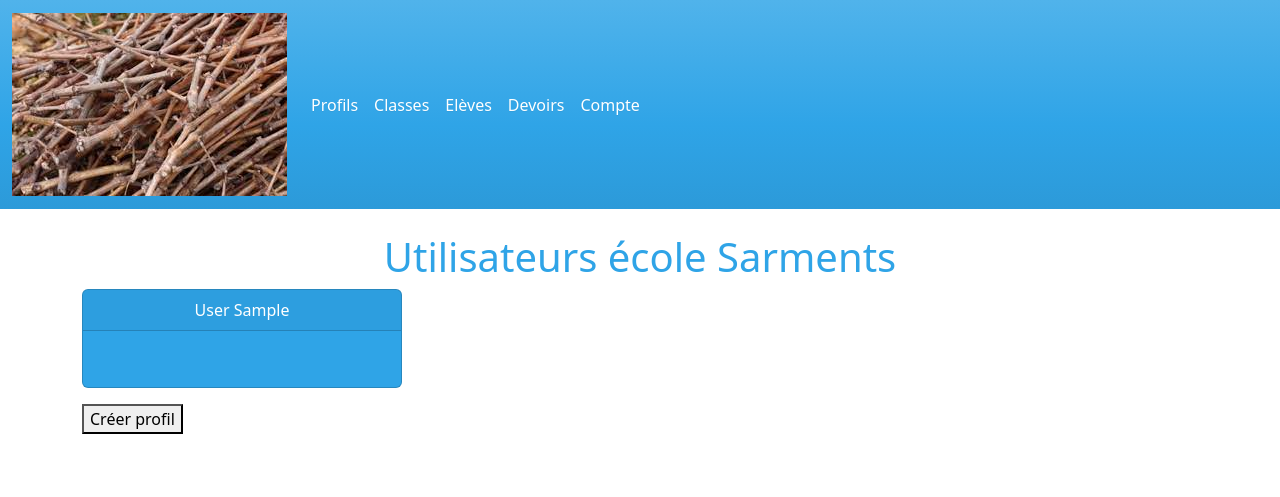
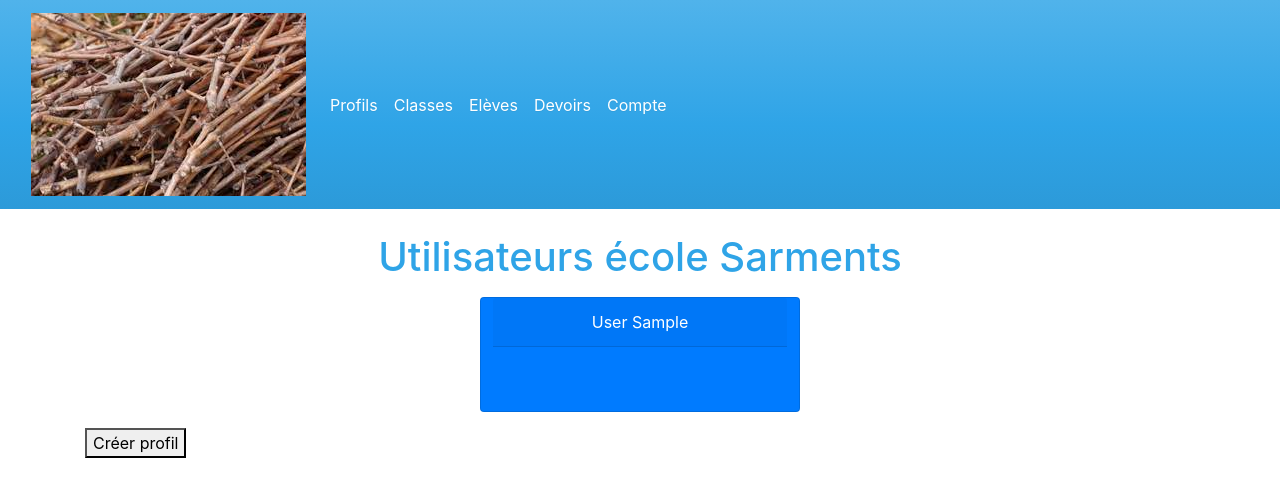
Before and after one commit to SamuelRegnier/Arc-En-Ciel, a Symfony app: template templates/user/read.html.twig in a window 1280 px wide. Shown: the top 497 px of the page. Run offline with Twig, Linux system fonts and the light colour scheme; the template is opened without the code that fills it: most values are stand-ins (such as "Sample title", 1, 10 or a date in 2020); some libraries are stand-ins or nearby versions.

Commit message:
grid cards

```diff
--- a/src/Controller/UserController.php
+++ b/src/Controller/UserController.php
@@ -23,7 +23,7 @@ class UserController extends AbstractController
         $users = $paginator->paginate(
             $repository -> findAll(),
             $request->query->getInt('page', 1),
-            5
+            6
         );
 
         return $this->render('user/read.html.twig', ['users' => $users]);
--- a/templates/base.html.twig
+++ b/templates/base.html.twig
@@ -7,6 +7,7 @@
         {# Run `composer require symfony/webpack-encore-bundle` to start using Symfony UX #}
         {% block stylesheets %}
             <link rel="stylesheet" href="https://cdnjs.cloudflare.com/ajax/libs/bootswatch/5.2.3/cerulean/bootstrap.min.css" integrity="sha512-1rXsIsq9uaj3bxRth2+Mw1slRDxuPzGlfJ8PaLmkO3/OtvCL7jVQrdxaC1VvCmCzKRMdKu0pmbCtqQz/3/xORA==" crossorigin="anonymous" referrerpolicy="no-referrer">
+            <link rel="stylesheet" href="https://cdn.jsdelivr.net/npm/bootstrap@4.3.1/dist/css/bootstrap.min.css" integrity="sha384-ggOyR0iXCbMQv3Xipma34MD+dH/1fQ784/j6cY/iJTQUOhcWr7x9JvoRxT2MZw1T" crossorigin="anonymous">
         {% endblock %}
 
         {% block javascripts %}
--- a/templates/user/read.html.twig
+++ b/templates/user/read.html.twig
@@ -4,9 +4,10 @@
 
 {% block body %}
 <div class="container mt-4">
-    <h1 class="d-flex justify-content-center">Utilisateurs école Sarments</h1>
+    <h1 class="d-flex justify-content-center mb-3">Utilisateurs école Sarments</h1>
+        <div class="row row-cols-1 row-cols-md-3 g-4 d-flex justify-content-center">
             {% for user in users %}
-            <div class="card text-white bg-primary mb-3 d-flex justify-content-center" style="max-width: 20rem;">
+                <div class="card text-white bg-primary mb-3 mx-3 d-flex justify-content-center" style="max-width: 20rem;">
                     <div class="card-header d-flex justify-content-center">{{user.lastName}} {{ user.firstName}}
                     </div>
                     <div class="card-body">
@@ -17,6 +18,7 @@
                     </div>
                 </div>
             {% endfor %}
+        </div>
     <div>
         <a href="{{ path('user_create') }}"><button>Créer profil</button></a>
     </div>
```
Lines whose indentation alone changed are shown as unchanged.
